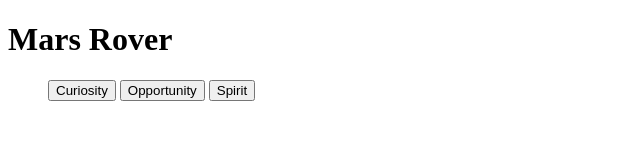
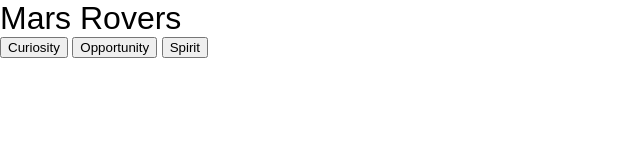
Before and after one commit to jeneiss/mars_rover, a website: page src/public/index.html in a window 1280 px wide. Shown: the whole page, without its empty margins (0-640 px from the left). Drawn offline with Linux system fonts and the light colour scheme.

Commit message:
Add stylesheet links

```diff
--- a/src/public/client.js
+++ b/src/public/client.js
@@ -57,7 +57,7 @@
   return (
     `
     <header>
-      <h1>Mars Rover</h1>
+      <h1>Mars Rovers</h1>
     </header>
     `
   );
--- a/src/public/index.html
+++ b/src/public/index.html
@@ -6,6 +6,8 @@
     <meta name="viewport" content="width=device-width, initial-scale=1.0">
     <meta http-equiv="X-UA-Compatible" content="ie=edge">
     <title>Mars Rovers</title>
+    <link rel="stylesheet" href="./assets/stylesheets/resets.css">
+    <link rel="stylesheet" href="./assets/stylesheets/index.css">
 </head>
 
 <body>
```
